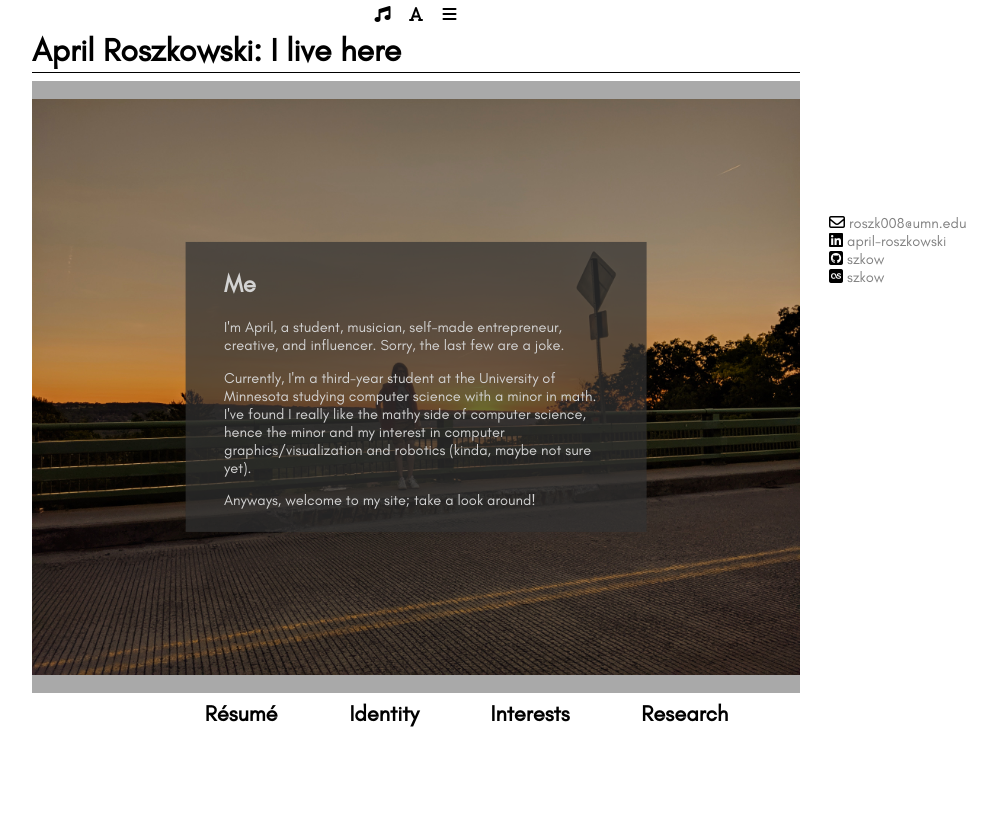
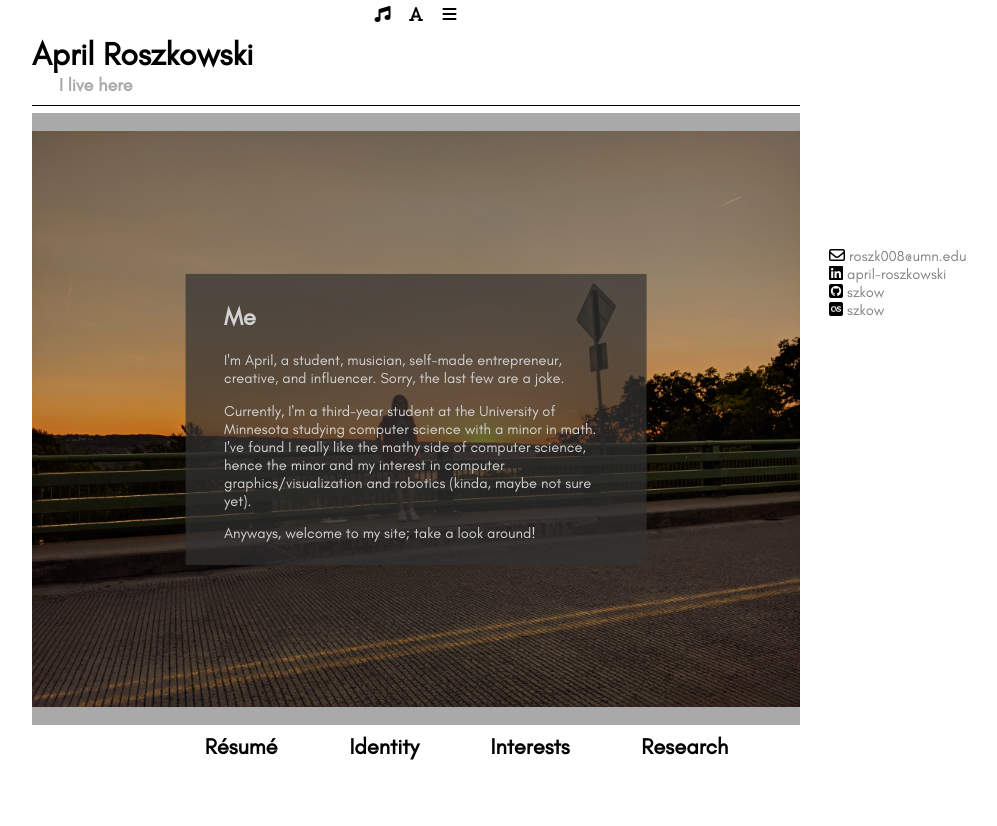
Before and after one commit to szkow/personal-website, a PHP site: page /about.php in a window 1280 px wide. Shown: the whole page, without its empty margins (224-1221 px from the left). Before the commit the page ends 727 px from the top, so only its background shows below. Run offline with PHP 8.4, Linux system fonts and the light colour scheme; data that the repository does not hold is empty; some libraries are stand-ins or nearby versions.

Commit message:
Makes page subtitles actual subtitles

```diff
--- a/about.php
+++ b/about.php
@@ -105,14 +105,12 @@
 
 <body>
     <?php
-        include 'html/ripple.html'
-    ?>
-    <?php
         include 'html/header.html'
     ?>
 
     <div id='page-title'>
-        <h1>April Roszkowski: I live here</h1>
+        <h1>April Roszkowski</h1>
+        <h2>I live here</h2>
     </div>
 
     <div id='center-column'>
--- a/css/site_style.css
+++ b/css/site_style.css
@@ -22,9 +22,15 @@ a.pdf-link::after {
     margin: 0 var(--column-margin);
     padding: 0;
     border-bottom: thin solid black;
-    line-height: 0;
+    line-height: 1ch;
     /* text-align: center; */
 }
 #page-title h1 {
     font-size: xx-large;
 }
+#page-title h2 {
+    position: relative;
+    left: 1.5em;
+    color: darkgrey;
+    font-size: large;
+}
--- a/music.php
+++ b/music.php
@@ -138,7 +138,8 @@
             include 'html/header.html'
         ?>
     <div id='page-title'>
-        <h1>Music: I like it</h1>
+        <h1>Music</h1>
+        <h2>I like it</h2>
     </div>
 
     <div id='content-container'>
--- a/projects.php
+++ b/projects.php
@@ -172,7 +172,8 @@
         include 'html/header.html'
     ?>
     <div id='page-title'>
-        <h1>Projects: I try sometimes</h1>
+        <h1>Projects</h1>
+        <h2>I try sometimes</h2>
     </div>
 
     <div id='content-wrapper'>
```
